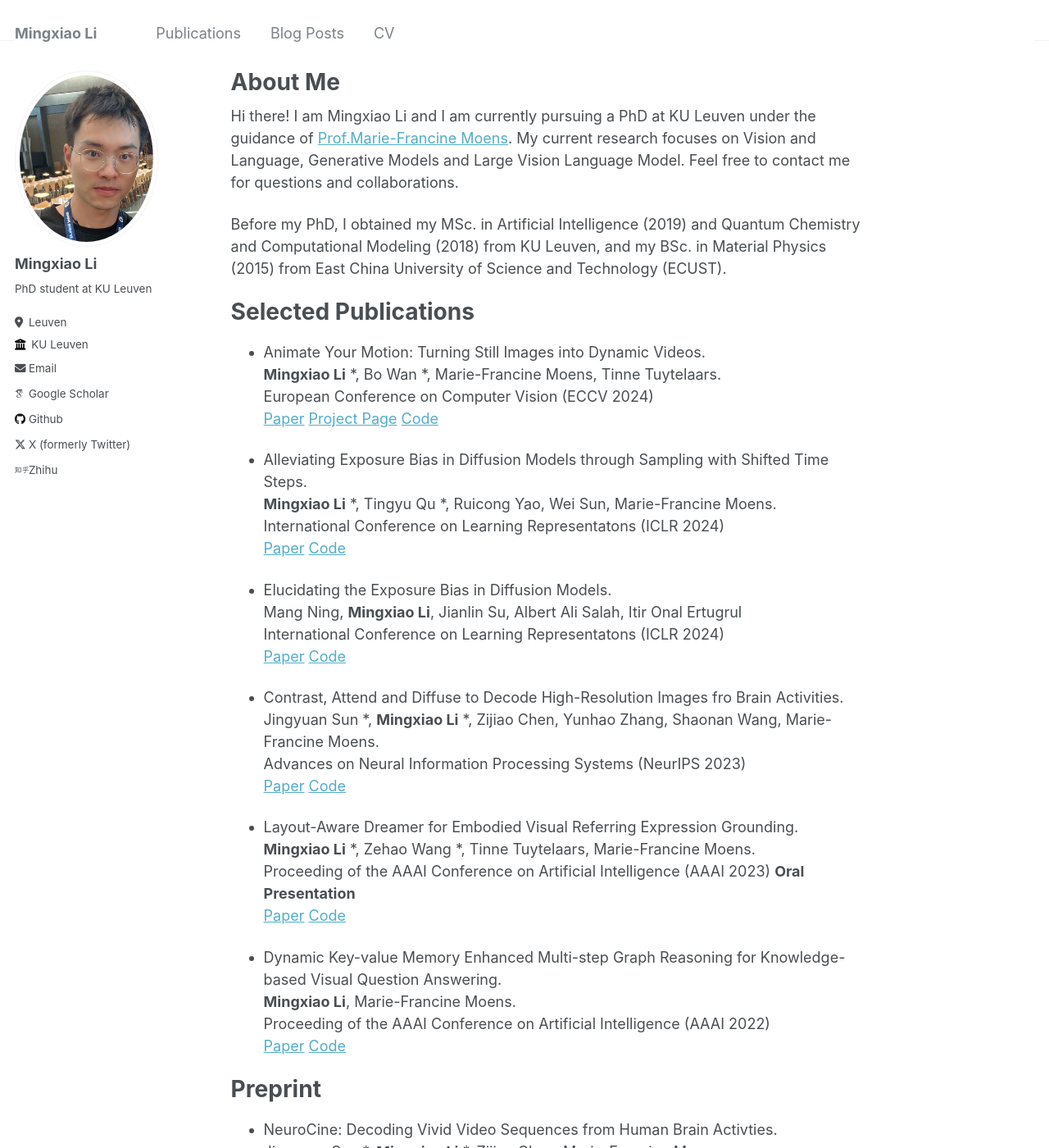
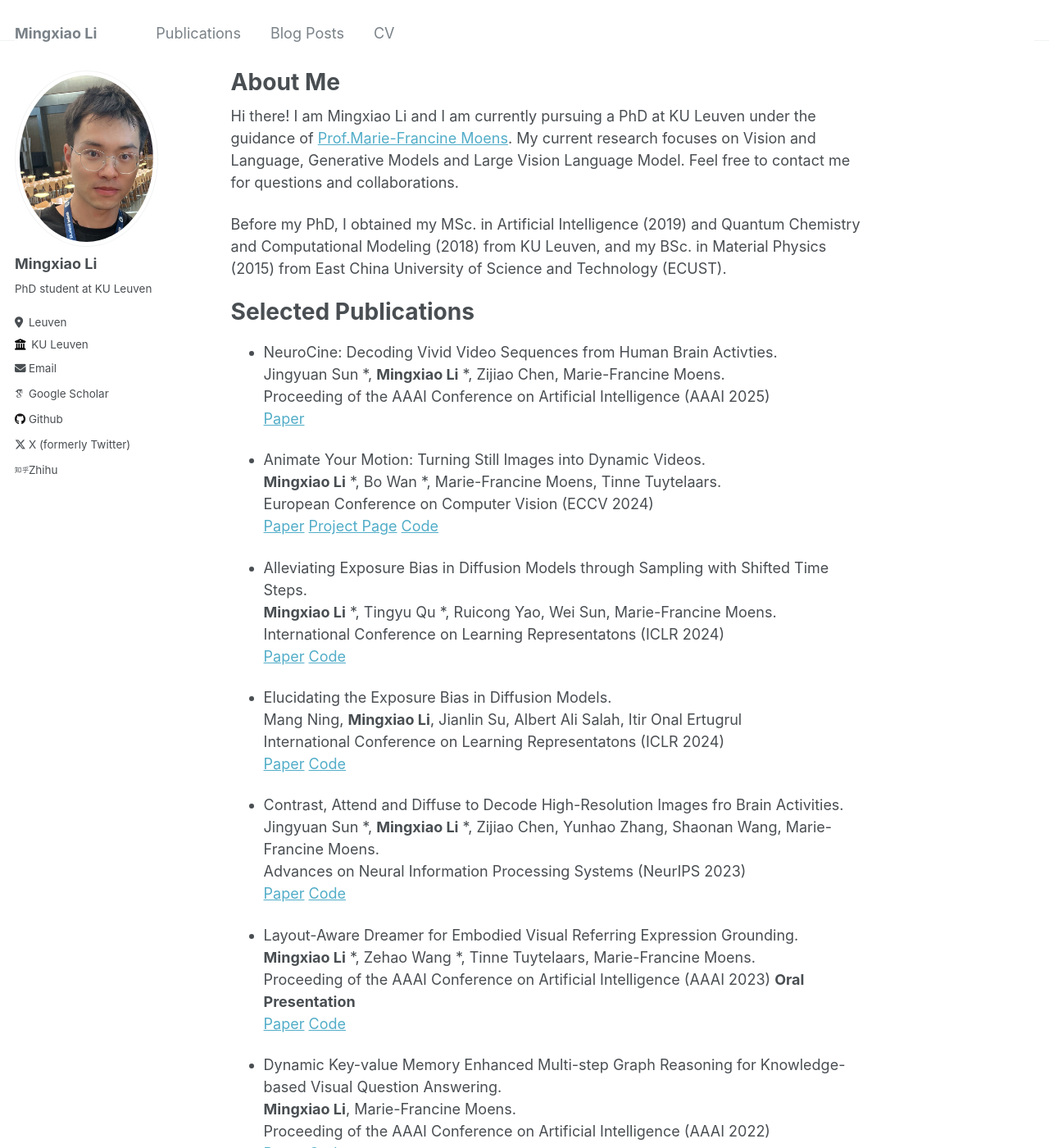
Before and after one commit to Mingxiao-Li/mingxiao-li.github.io, a Jekyll site: the page built from _pages/about.md, in a window 1280 px wide and 1400 px high. Shown: the whole window at 82% size. Built offline with Jekyll 4.4.1, drawn with Linux system fonts in a browser that asks for light colours; some web fonts are replaced; some of the changed text lies outside the part shown.

Commit message:
update publication

```diff
--- a/_pages/about.md
+++ b/_pages/about.md
@@ -15,6 +15,11 @@
 
 Selected Publications
 ======
+- NeuroCine: Decoding Vivid Video Sequences from Human Brain Activties.
+  Jingyuan Sun *, **Mingxiao Li** *, Zijiao Chen, Marie-Francine Moens.
+  Proceeding of the AAAI Conference on Artificial Intelligence (AAAI 2025)
+  [Paper](https://arxiv.org/pdf/2402.01590.pdf)
+
 - Animate Your Motion: Turning Still Images into Dynamic Videos.
   **Mingxiao Li** *, Bo Wan *, Marie-Francine Moens, Tinne Tuytelaars.
   European Conference on Computer Vision (ECCV 2024)
```
Also changed, not shown: other parts of _pages/about.md (+4 -3 lines).
